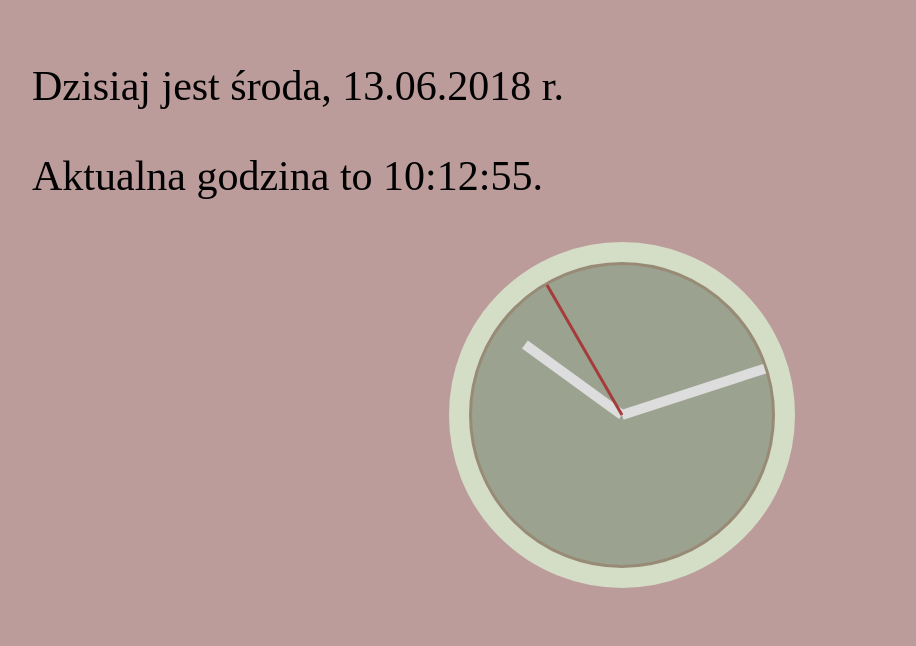
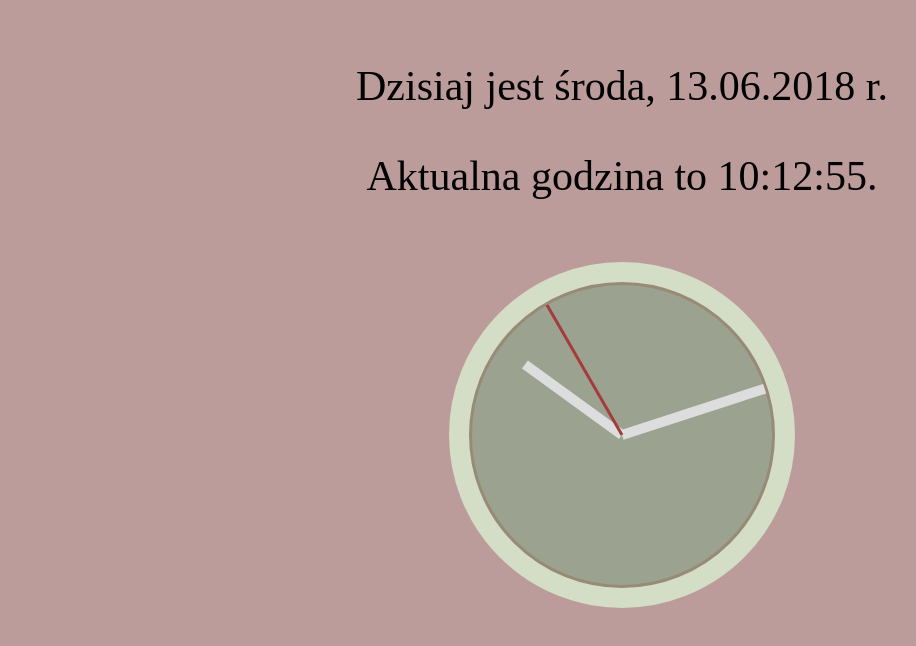
Before and after one commit to szymon47zj/clock-and-date-SNIPPET, a plain HTML site: page index.html in a window 1280 px wide. Shown: the whole page, without its empty margins (18-934 px from the left). Drawn offline with Linux system fonts and the light colour scheme.

Commit message:
centering items

```diff
--- a/index.html
+++ b/index.html
@@ -8,10 +8,10 @@
 </head>
 
 <body>
-
-	<p id="first"></p>
-	<p id="second"></p>
-
+	<div class="text">
+		<p id="first"></p>
+		<p id="second"></p>
+	</div>
 
 	<div class="clock">
 		<div class="clock-face">
--- a/style.css
+++ b/style.css
@@ -3,6 +3,13 @@ body {
 	padding: 20px 50px;
 	background-color: #bc9b9b;
 	font-size: 42px;
+	display: flex;
+	justify-content: center;
+	flex-direction: column;
+}
+
+.text {
+	text-align: center;
 }
 
 .clock {
```
